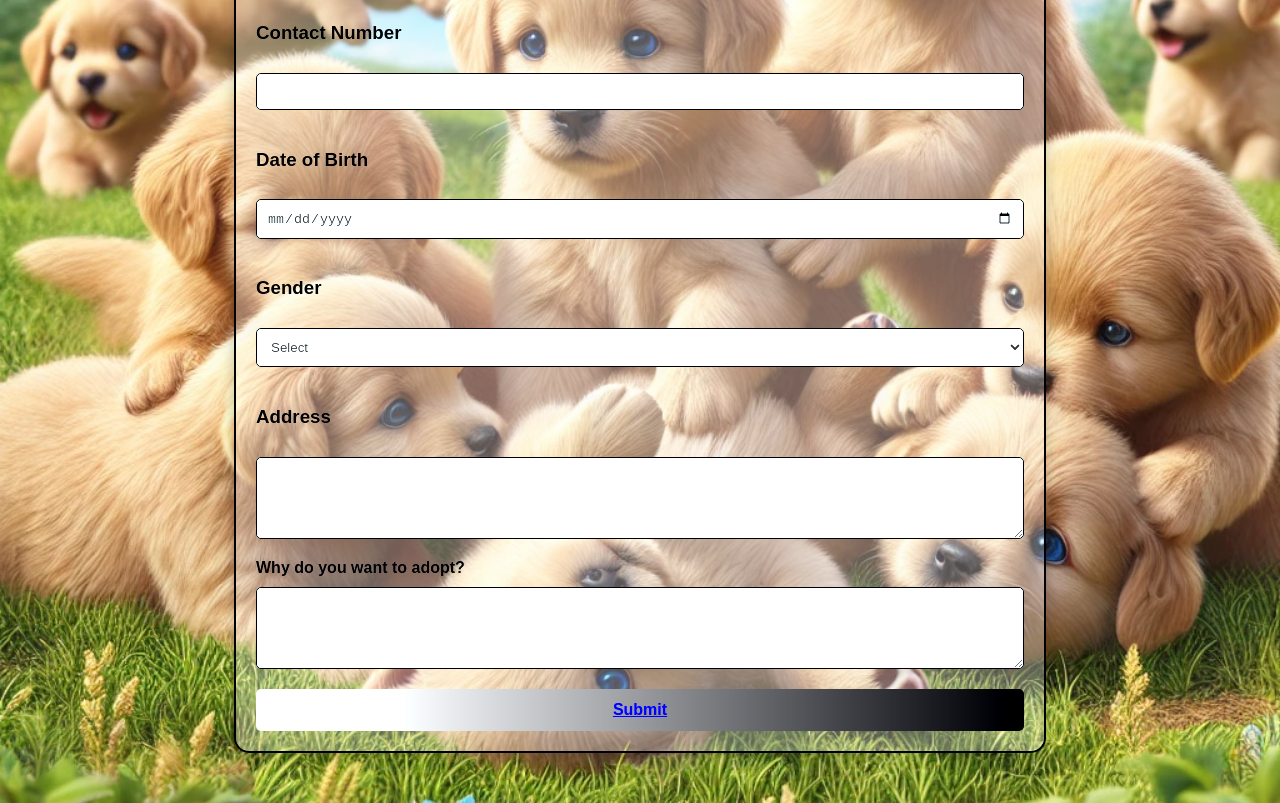
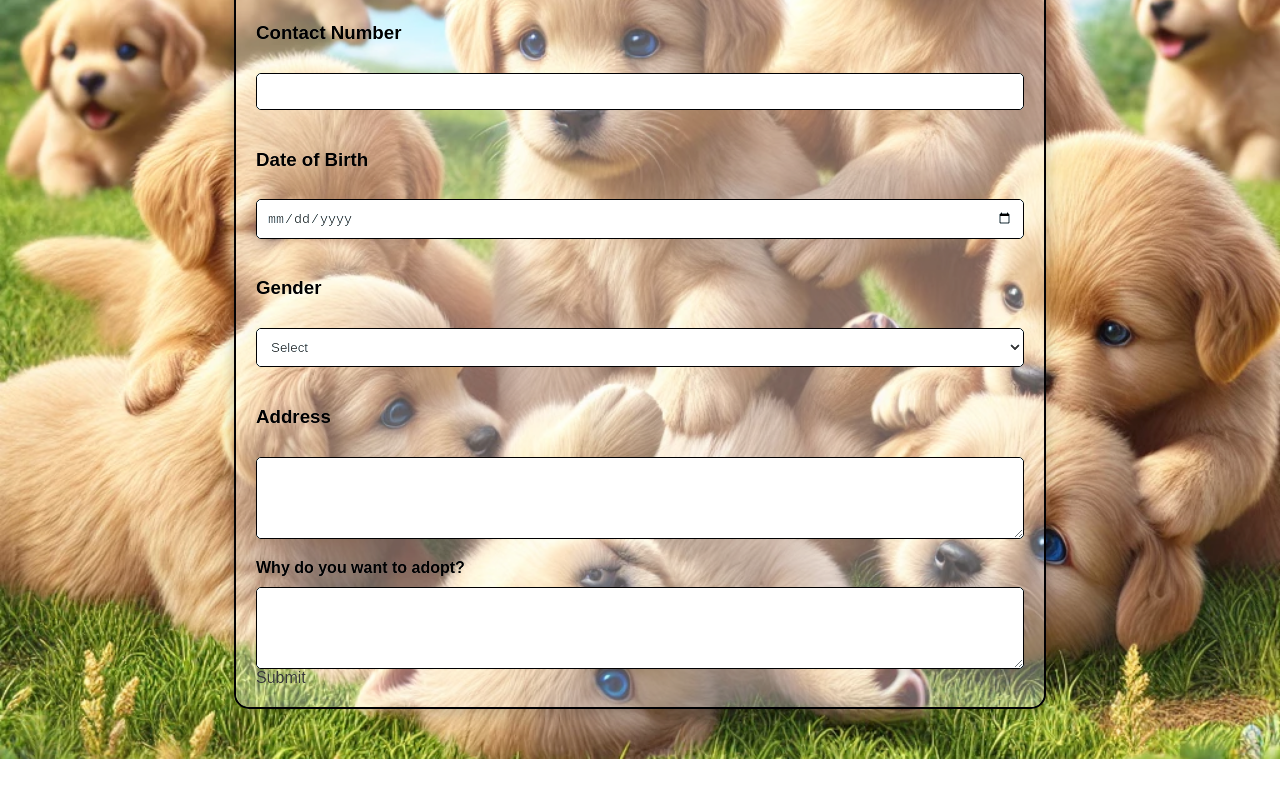
Before and after one commit to harshrathva/petadoption, a plain HTML site: page adopt.html in a window 1280 px wide. Shown: the part 440-1243 px from the top of the page. After the commit the page ends 1199 px from the top, so only its background shows below. Drawn offline with Linux system fonts and the light colour scheme.

Commit message:
Update adopt.html

```diff
--- a/adopt.html
+++ b/adopt.html
@@ -98,7 +98,7 @@
             <label for="reason">Why do you want to adopt?</label>
             <textarea id="reason" name="reason" rows="4" required></textarea>
 
-              <button><a href="index.html">Submit</a></button>
+              <button<a href="index.html">Submit</a></button>
         </form>
     </div>
 </body>
```
